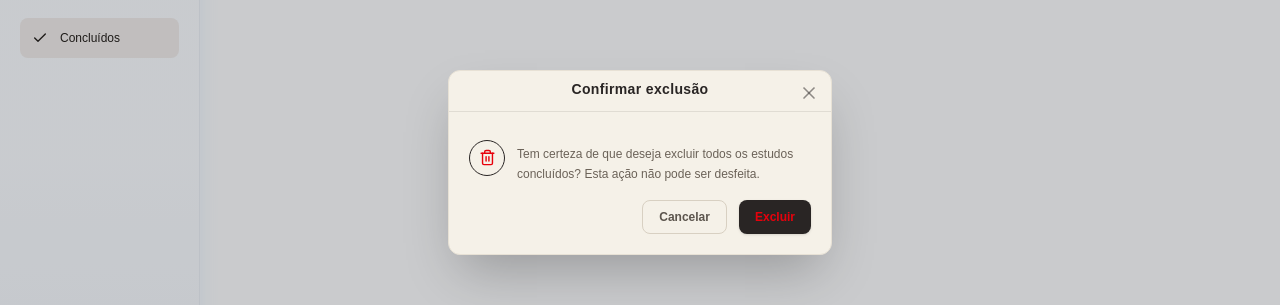
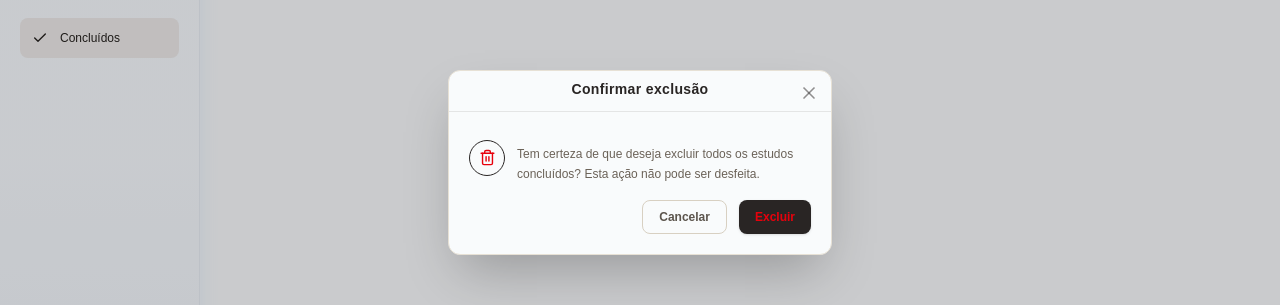
Before and after one commit to kelsmartins/my-projeto-studyo, a Next.js app: page /done-studies in a window 1280 px wide. Both pictures are taken after a click on the button "Excluir todos". Shown: the part 238-543 px from the top of the page. Built offline with nearby package versions, Linux system fonts and the light colour scheme; no server answers.

Commit message:
Update page.tsx

```diff
--- a/src/app/done-studies/page.tsx
+++ b/src/app/done-studies/page.tsx
@@ -38,7 +38,7 @@ export function DeleteModal({ onConfirm, onCancel }: deleteModalProps) {
         <div
             className="absolute top-0 left-0 w-screen h-screen flex items-center justify-center bg-[#292524]/20 px-4"
         >
-            <div className="w-full max-w-sm overflow-hidden rounded-xl border border-[#E7E1D5] bg-[#F5F1E8] shadow-2xl">
+            <div className="w-full max-w-sm overflow-hidden rounded-xl border border-[#E7E1D5] bg-[#F9FBFC] shadow-2xl">
 
                 <header className="relative mb-2 flex w-full flex-col items-center justify-center border-b border-[#292524]/10 px-8 pb-3 pt-2">
                     <h2 className="text-sm font-semibold tracking-wide text-[#292524]">
```
